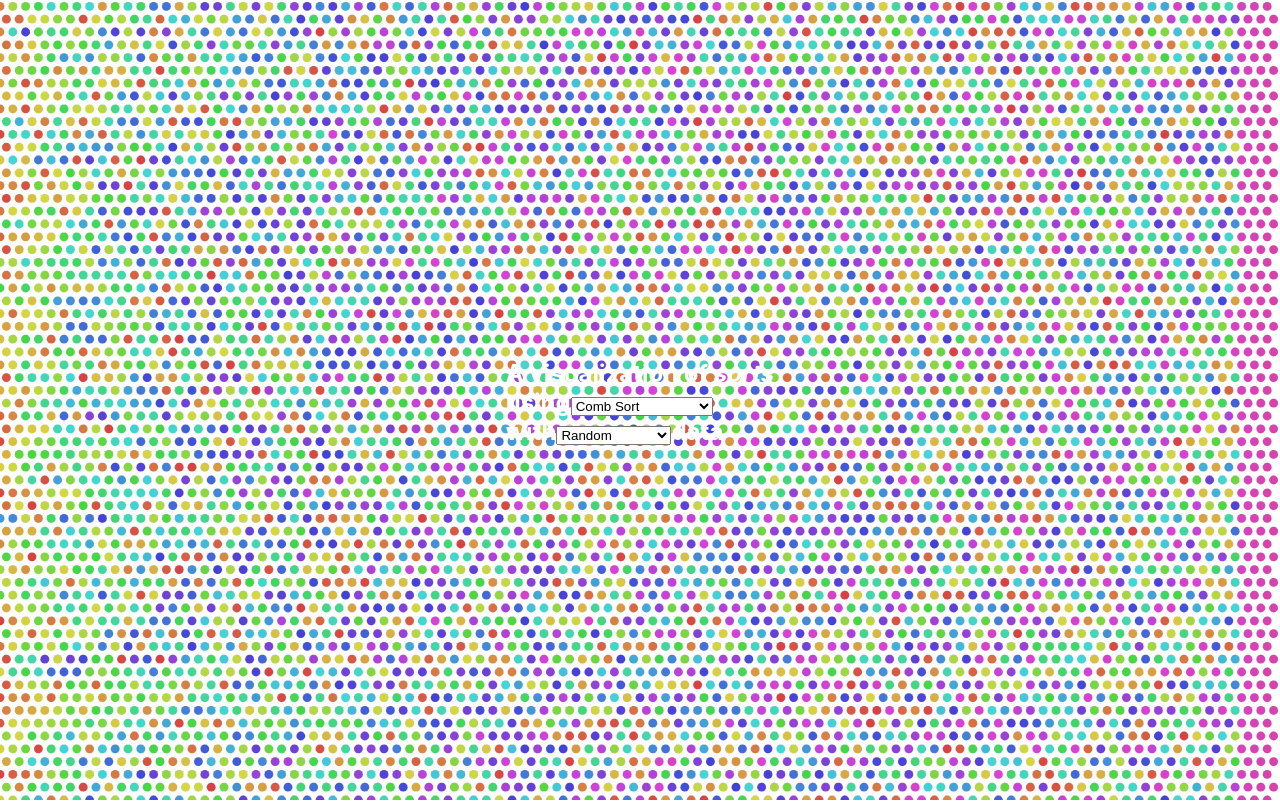
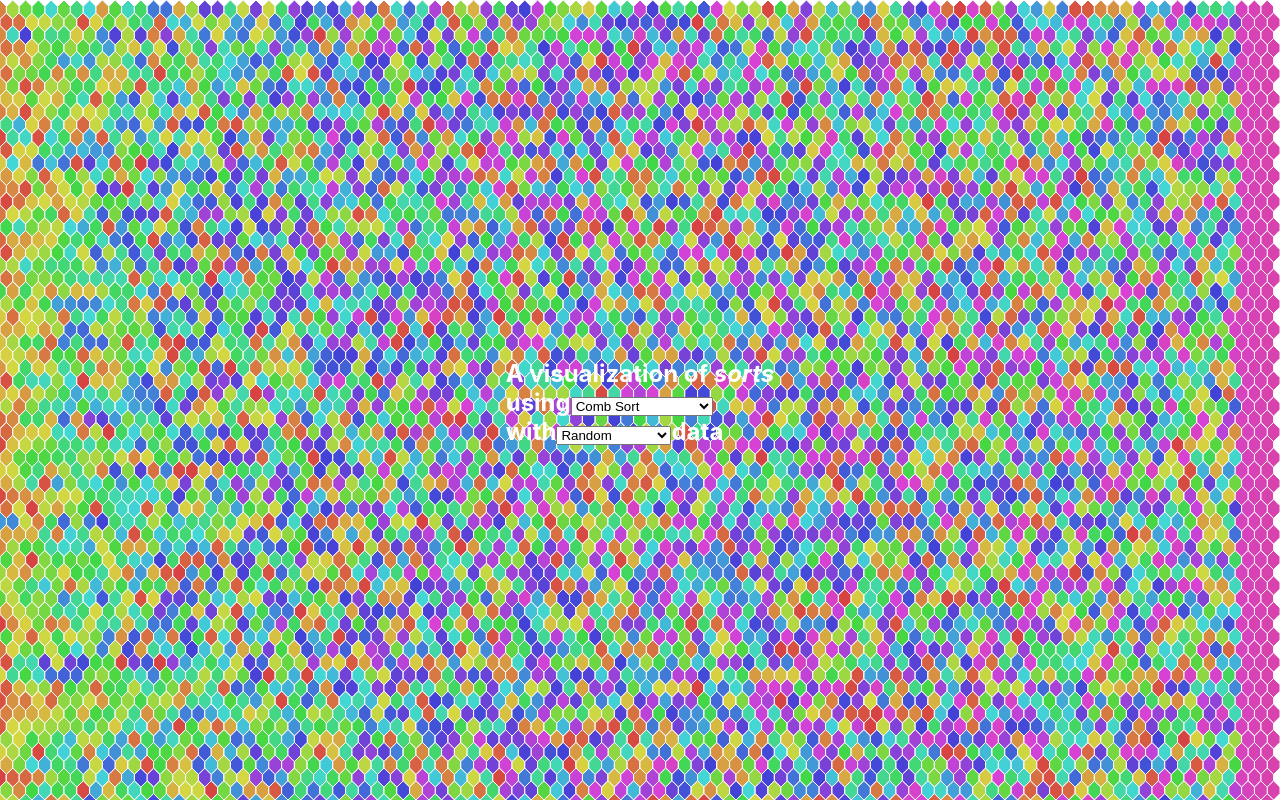
Before and after one commit to jdhrnndz/sort-algo-visualization, a React (Create React App) app: page / in a window 1280 px wide. Built offline with nearby package versions, Linux system fonts and the light colour scheme.

Commit message:
change shape initial state to hexagon

```diff
--- a/src/App.js
+++ b/src/App.js
@@ -45,7 +45,7 @@ const CANVASES = {
 function App() {
   const [sortAlgo, setSortAlgo] = React.useState('combsort');
   const [arrangement, setArrangement] = React.useState('random');
-  const [shape, setShape] = React.useState('circle');
+  const [shape, setShape] = React.useState('hex');
 
   const algoOptions = [];
   for (const key in sorters) {
```
